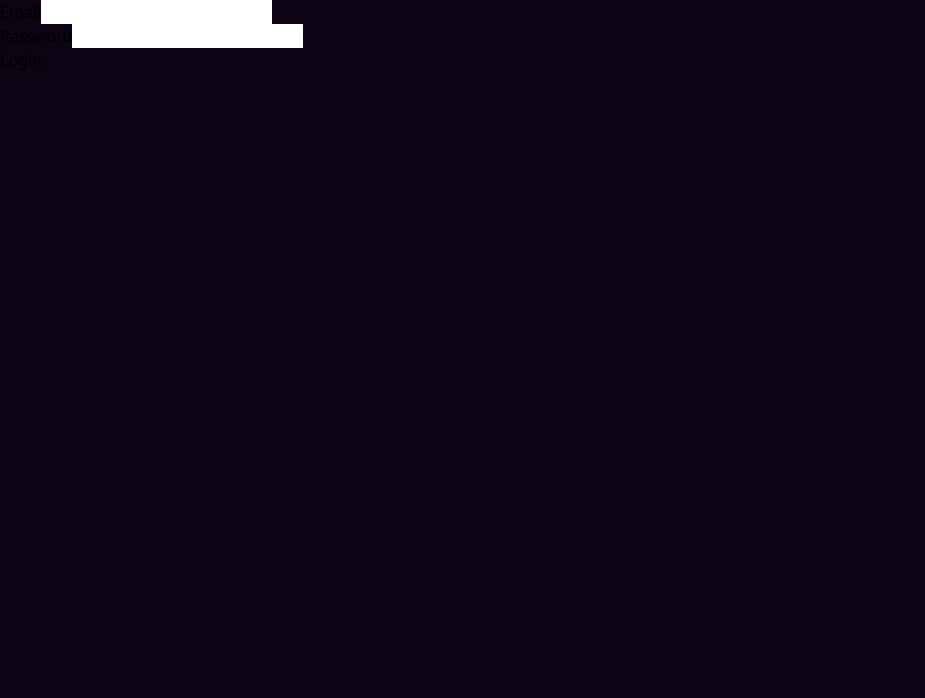
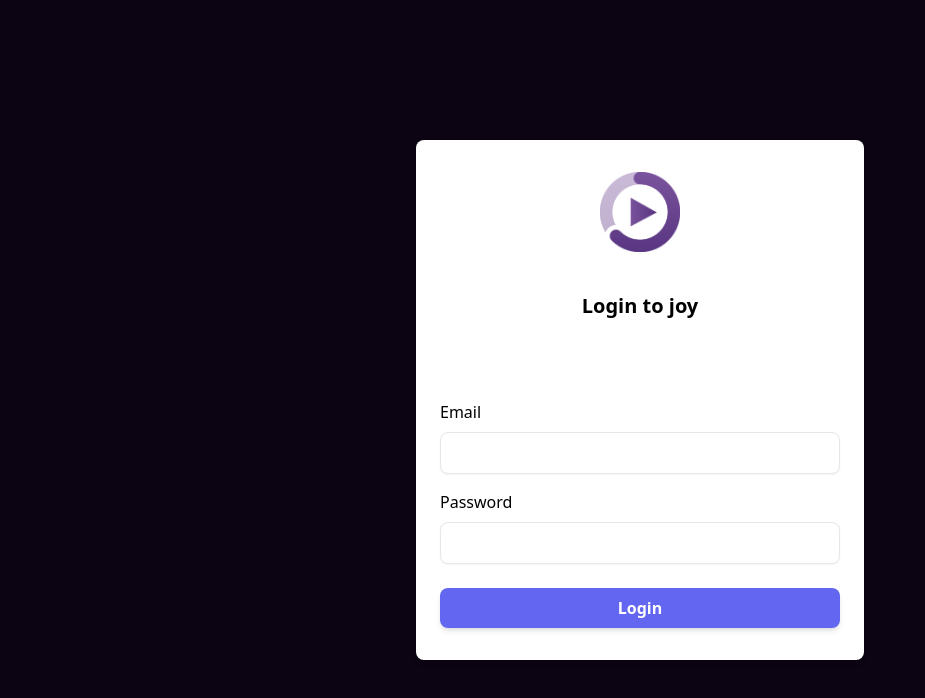
Before and after one commit to Batcleta/watched, an Angular app: page /login in a window 1280 px wide. Shown: the top 698 px of the page, without its empty margins (0-925 px from the left). Built offline with nearby package versions, Linux system fonts and the light colour scheme.

Commit message:
styling login page

```diff
--- a/package.json
+++ b/package.json
@@ -17,7 +17,7 @@
     "@angular/forms": "^16.1.0",
     "@angular/platform-browser": "^16.1.0",
     "@angular/platform-browser-dynamic": "^16.1.0",
-    "@angular/router": "^16.1.0",
+    "@angular/router": "^16.1.6",
     "json-server": "^0.17.3",
     "rxjs": "~7.8.0",
     "tslib": "^2.3.0",
@@ -29,6 +29,7 @@
     "@angular/compiler-cli": "^16.1.0",
     "@types/jasmine": "~4.3.0",
     "autoprefixer": "^10.4.14",
+    "concurrently": "^8.2.0",
     "jasmine-core": "~4.6.0",
     "karma": "~6.4.0",
     "karma-chrome-launcher": "~3.2.0",
@@ -37,6 +38,6 @@
     "karma-jasmine-html-reporter": "~2.1.0",
     "postcss": "^8.4.27",
     "tailwindcss": "^3.3.3",
-    "typescript": "~5.1.3"
+    "typescript": "^5.1.6"
   }
 }
--- a/src/app/pages/login/login.component.html
+++ b/src/app/pages/login/login.component.html
@@ -1,23 +1,64 @@
-<form [formGroup]="formLogin" (ngSubmit)="login()" *ngIf="formLogin">
-
+<form
+  [formGroup]="formLogin"
+  (ngSubmit)="login()"
+  *ngIf="formLogin"
+  class="min-h-screen flex items-center justify-center"
+>
+  <div class="max-w-md w-full px-6 py-8 bg-white rounded-lg shadow-md">
+    <div class="w-full flex justify-center mb-10">
+      <img width="80" src="assets/watched-logo.png" alt="watched logo" />
+    </div>
+    <div class="w-full flex justify-center mb-20 text-xl font-semibold">
+      Login to joy
+    </div>
     <div>
-        <label for="email">Email</label>
-        <input type="email" id="email" formControlName="email" />
-        <div *ngIf="formLogin.get('email')?.invalid && formLogin.get('email')?.touched">
-            <div *ngIf="formLogin.get('email')?.errors?.['required']">Email is required.</div>
-            <div *ngIf="formLogin.get('email')?.errors?.['email']">Invalid email format.</div>
+      <label for="email">Email</label>
+      <input
+        type="email"
+        id="email"
+        formControlName="email"
+        class="w-full mt-2 px-3 py-2 border rounded-lg shadow-sm focus:outline-none focus:border-indigo-500"
+      />
+      <div
+        *ngIf="
+          formLogin.get('email')?.invalid && formLogin.get('email')?.touched
+        "
+      >
+        <div *ngIf="formLogin.get('email')?.errors?.['required']">
+          Email is required.
         </div>
+        <div *ngIf="formLogin.get('email')?.errors?.['email']">
+          Invalid email format.
+        </div>
+      </div>
     </div>
 
-    <div>
-        <label for="password">Password</label>
-        <input type="password" id="password" formControlName="password" />
-        <div *ngIf="formLogin.get('password')?.invalid && formLogin.get('password')?.touched">
-            <div *ngIf="formLogin.get('password')?.errors?.['required']">Email is required.</div>
-
+    <div class="mt-4">
+      <label for="password">Password</label>
+      <input
+        type="password"
+        id="password"
+        formControlName="password"
+        class="w-full mt-2 px-3 py-2 border rounded-lg shadow-sm focus:outline-none focus:border-indigo-500"
+      />
+      <div
+        *ngIf="
+          formLogin.get('password')?.invalid &&
+          formLogin.get('password')?.touched
+        "
+      >
+        <div *ngIf="formLogin.get('password')?.errors?.['required']">
+          Password is required.
         </div>
+      </div>
     </div>
 
-
-    <button type="submit" [disabled]="formLogin.invalid">Login</button>
+    <button
+      type="submit"
+      [disabled]="formLogin.invalid"
+      class="w-full mt-6 bg-indigo-500 hover:bg-indigo-600 text-white font-semibold py-2 rounded-lg shadow-md focus:outline-none focus:ring-2 focus:ring-indigo-500 focus:ring-opacity-50"
+    >
+      Login
+    </button>
+  </div>
 </form>
```
Also changed, not shown: src/app/Services/user.service.ts (+13 -16 lines), 1 other file (tests, documents, lock files or other folders).
